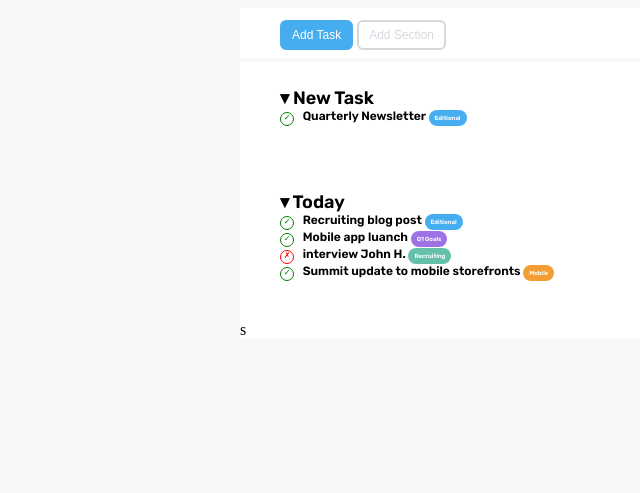
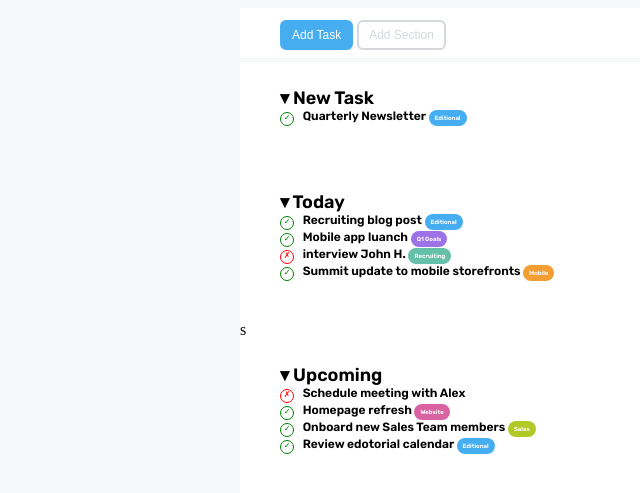
Before and after one commit to AnatoliyZakhryapin/html-css-toboolist, a plain HTML site: page index.html in a window 1280 px wide. Shown: the part 97-590 px from the top of the page, without its empty margins (0-640 px from the left). Drawn offline with Linux system fonts and the light colour scheme.

Commit message:
Add upcoming

```diff
--- a/css/style.css
+++ b/css/style.css
@@ -54,7 +54,7 @@ ul, ol {
 }
 
 .bg-pear {
-    background-color: #d863a0;
+    background-color: #b0c926;
 }
 /*
 HEADER
--- a/index.html
+++ b/index.html
@@ -83,7 +83,48 @@
             </ul>
 s
             <!--Upcoming-->
-            <ul></ul>
+            <ul class="toboolist__list-todo"> &blacktriangledown; Upcoming
+                <li>
+                    <div class="list-todo-row-left">
+                        <span class="check-non-complited">&#10007;</span>
+                    </div>
+                    <div class="list-todo-row-right">
+                        Schedule meeting with Alex
+                    </div>
+                </li>
+
+                <li>
+                    <div class="list-todo-row-left">
+                        <span class="check-complited">&#10003;</span>
+                    </div>
+                    <div class="list-todo-row-right">
+                        Homepage refresh
+                        <span class="list-button bg-fuschia">Website</span>
+                    </div>
+                </li>
+
+                <li>
+                    <div class="list-todo-row-left">
+                        <span class="check-complited">&#10003;</span>
+                    </div>
+                    <div class="list-todo-row-right">
+                        Onboard new Sales Team members
+                        <span class="list-button bg-pear">Sales</span>
+                    </div>
+                </li>
+
+                <li>
+                    <div class="list-todo-row-left">
+                        <span class="check-complited">&#10003;</span>
+                    </div>
+                    <div class="list-todo-row-right">
+                        Review edotorial calendar
+                        <span class="list-button bg-blu">Editional</span>
+                    </div>
+                </li>
+
+
+            </ul>
         </section>
 
 
```
